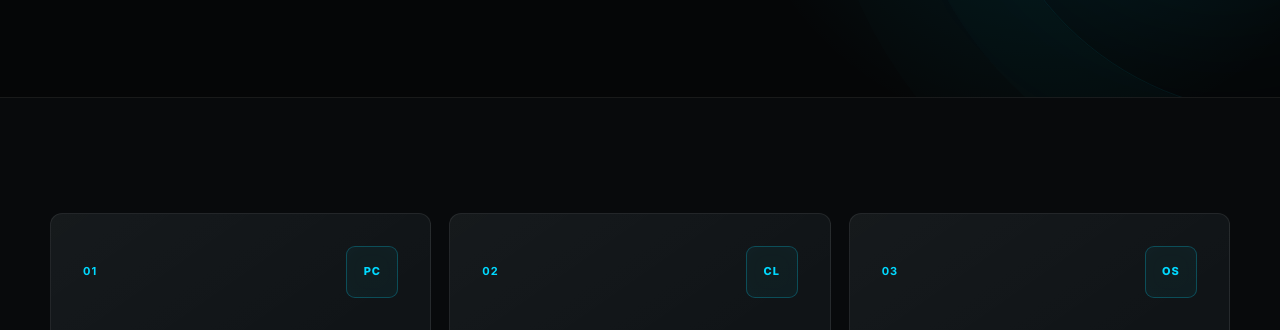
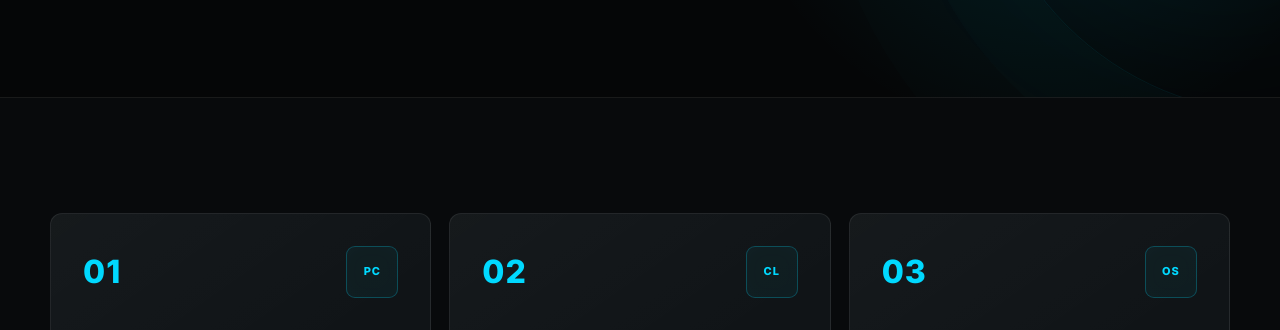
Before and after one commit to Rdhtech/site_da_rdh.tech, a plain HTML site: page paginas/servicos.html in a window 1280 px wide. Shown: the part 470-800 px from the top of the page. Drawn offline with Linux system fonts and the light colour scheme.

Commit message:
Update style.css

```diff
--- a/css/style.css
+++ b/css/style.css
@@ -2797,12 +2797,10 @@ button {
 
 .service-index {
     color: var(--cyan);
-
-    font-size: 11px;
-
-    font-weight: 700;
-
+    font-size: 32px;
+    font-weight: 800;
     letter-spacing: 1px;
+    line-height: 1;
 }
 
 
```
